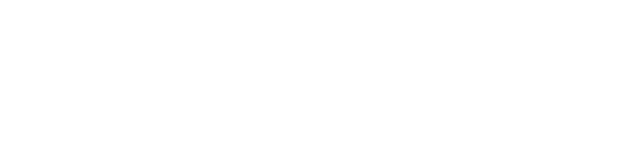
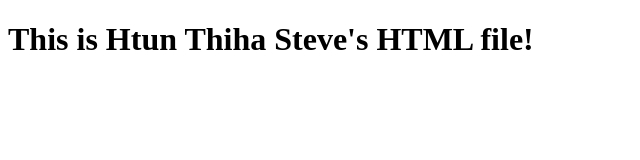
Before and after one commit to PhyoMinKhant112/team-ci-cd-site, a plain HTML site: page pages/student2.html in a window 1280 px wide. Shown: the whole page, without its empty margins (0-640 px from the left). Drawn offline with Linux system fonts and the light colour scheme.

Commit message:
Final edits before PR

```diff
--- a/pages/student2.html
+++ b/pages/student2.html
@@ -6,5 +6,6 @@
   <title>Htun Thiha's HTML Document</title>
 </head>
 <body>
+  <h1>This is Htun Thiha Steve's HTML file!</h1>
 </body>
 </html>
```
